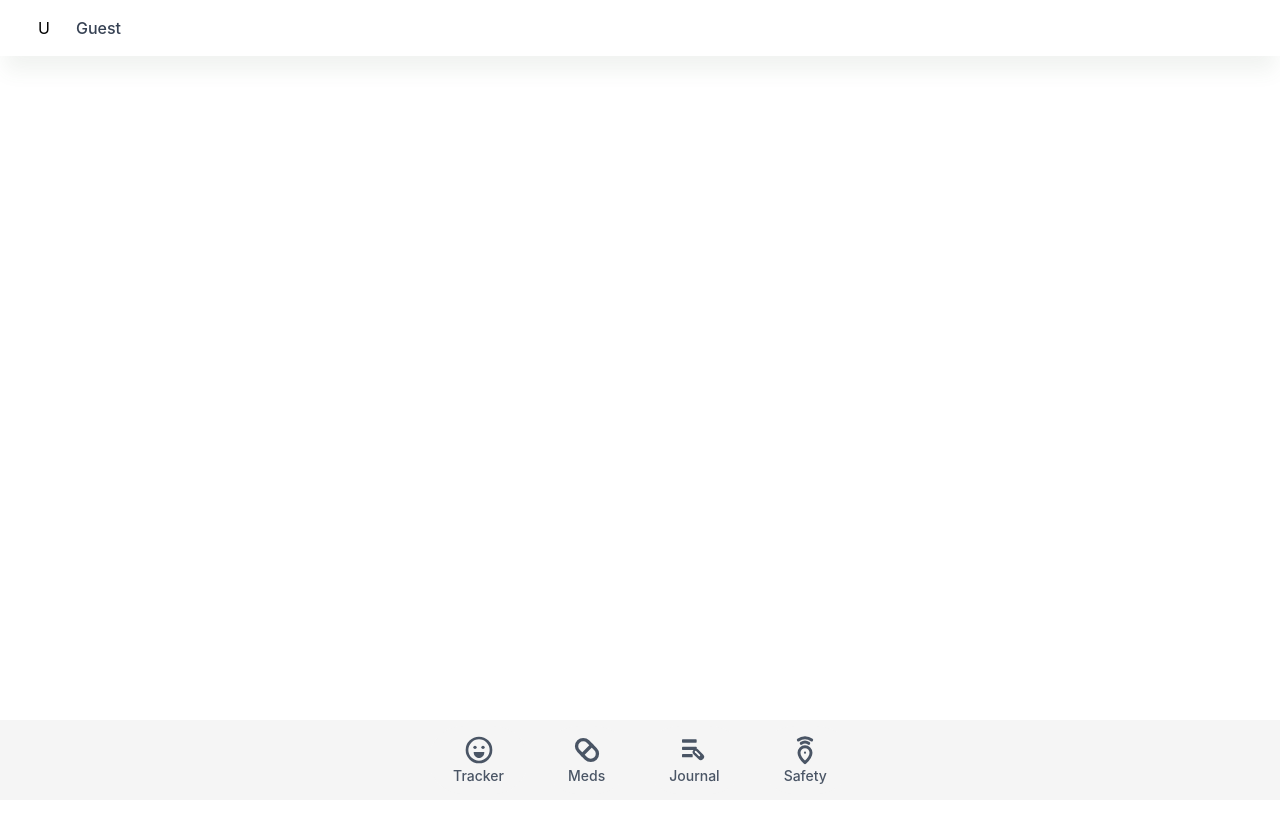
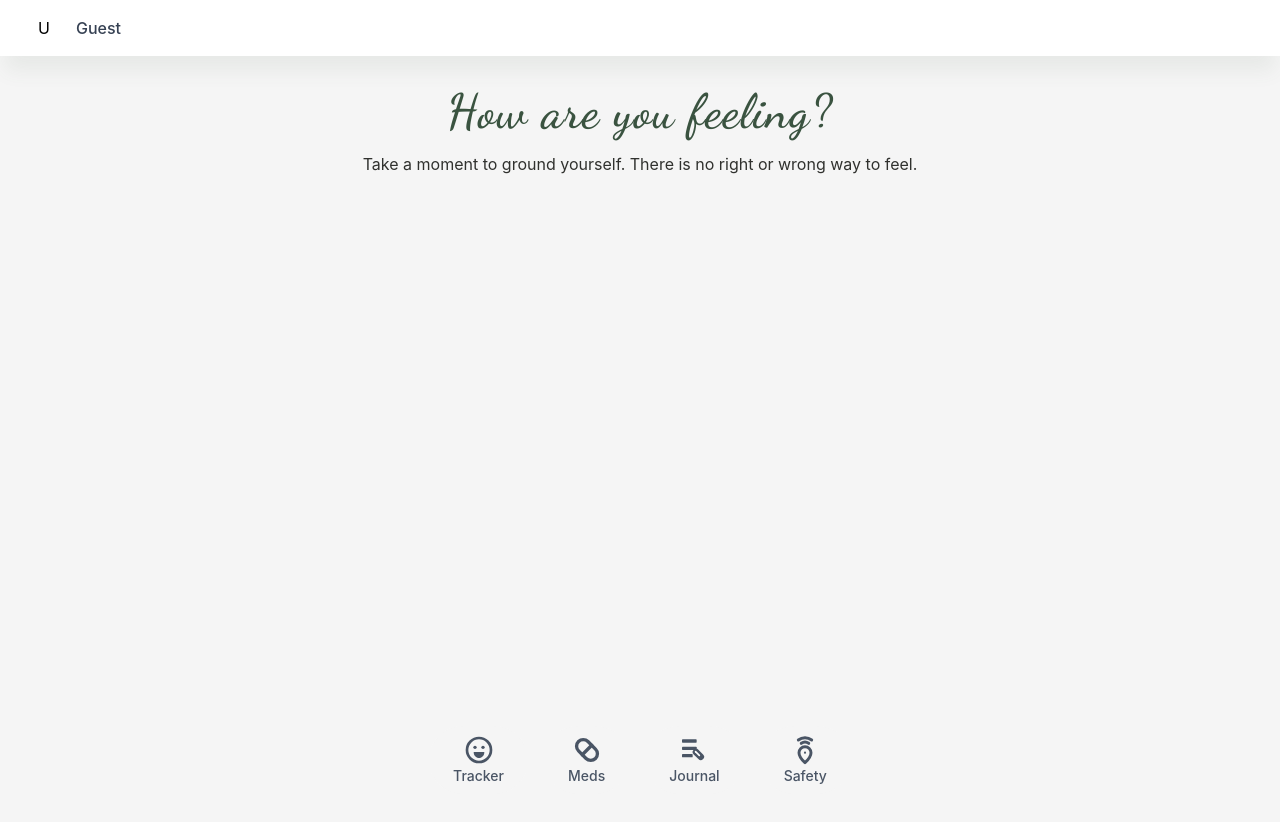
Before and after one commit to Risqybas/kelola-jiwa, a React (Vite) app: page /journal in a window 1280 px wide. Shown: the top 822 px of the page. Before the commit the page ends 800 px from the top, so only its background shows below. Built offline with nearby package versions, Linux system fonts and the light colour scheme.

Commit message:
add little journal

```diff
--- a/src/App.jsx
+++ b/src/App.jsx
@@ -2,6 +2,7 @@ import { BrowserRouter, Routes, Route } from 'react-router-dom'
 import Header from './components/header.jsx'
 import Mood from './pages/mood.jsx'
 import Medications from './pages/medications.jsx'
+import Journal from './pages/journal.jsx'
 import Footer  from './components/footer.jsx'
 import { AuthProvider } from './context/AuthContext.jsx'
 
@@ -13,6 +14,7 @@ export default function App() {
       <Routes>
         <Route path="/mood" element={<Mood />} />
         <Route path="/medications" element={<Medications />} />
+        <Route path="/journal" element={<Journal />} />
       </Routes>
        <Footer/>
       </AuthProvider>
--- a/src/index.css
+++ b/src/index.css
@@ -1,3 +1,4 @@
+@import url('https://fonts.googleapis.com/css2?family=Dancing+Script:wght@500;600;700&display=swap');
 @import "tailwindcss";
 
 @keyframes fadeSlideIn {
--- a/src/pages/journal.jsx
+++ b/src/pages/journal.jsx
@@ -0,0 +1,22 @@
+import { useState } from "react";
+
+export function Journal() {
+  return (
+    <div className="page-transition relative bg-[#F5F5F5] min-h-screen pb-16">
+      <div>
+        <h1
+          className="text-center text-4xl sm:text-5xl font-semibold text-[#3A5340] mx-6 pt-8 tracking-wide"
+          style={{ fontFamily: "'Dancing Script', cursive" }}
+        >
+          How are you feeling?
+        </h1>
+
+        <h3 className="text-center text-base mt-4 mb-2 text-[#30312E] mx-6">
+          Take a moment to ground yourself. There is no right or wrong way to feel.
+        </h3>
+      </div>
+    </div>
+  );
+}
+
+export default Journal;
--- a/src/pages/medications.jsx
+++ b/src/pages/medications.jsx
@@ -184,7 +184,7 @@ export function Medications() {
                 onClick={() => handleDelete(item.id)}
                 className="text-xs text-red-600 hover:text-red-800 font-medium px-2 py-1 rounded-lg hover:bg-red-50 transition-colors"
               >
-                Hapus
+                Delete
               </button>
             </motion.div>
           ))}
```
